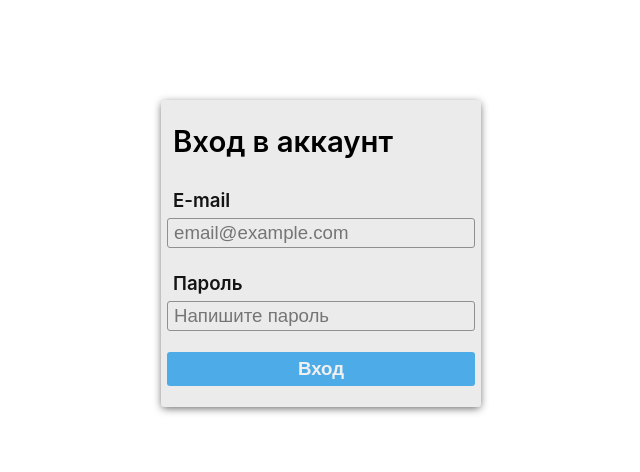
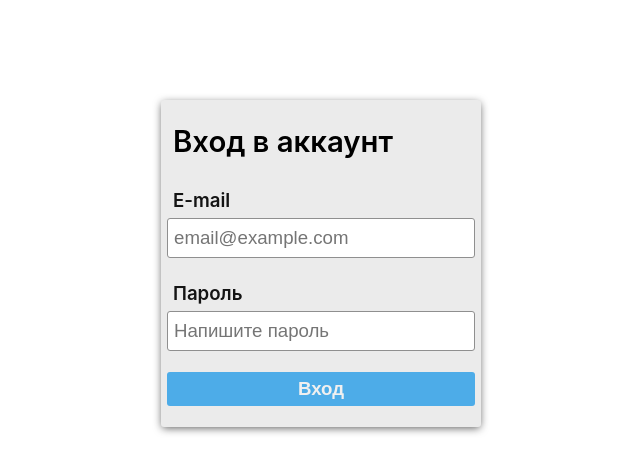
Before and after one commit to DarkLordikss/dekanat_keys, a React (Create React App) app in the folder frontend/: page / in a window 1280 px wide. Shown: the top 472 px of the page, without its empty margins (319-959 px from the left). Built offline with nearby package versions, Linux system fonts and the light colour scheme.

Commit message:
add ":not(#checkbox-1, #checkbox-2) in Common.css, because checkboxes were incorrect

```diff
--- a/frontend/src/styles/Common.css
+++ b/frontend/src/styles/Common.css
@@ -43,7 +43,7 @@ button {
     border-radius: 0;
 }
 
-input {
+input:not(#checkbox-1, #checkbox-2) {
     min-height: 40px;
     background-color: var(--back-color);
     border: 0;
```
